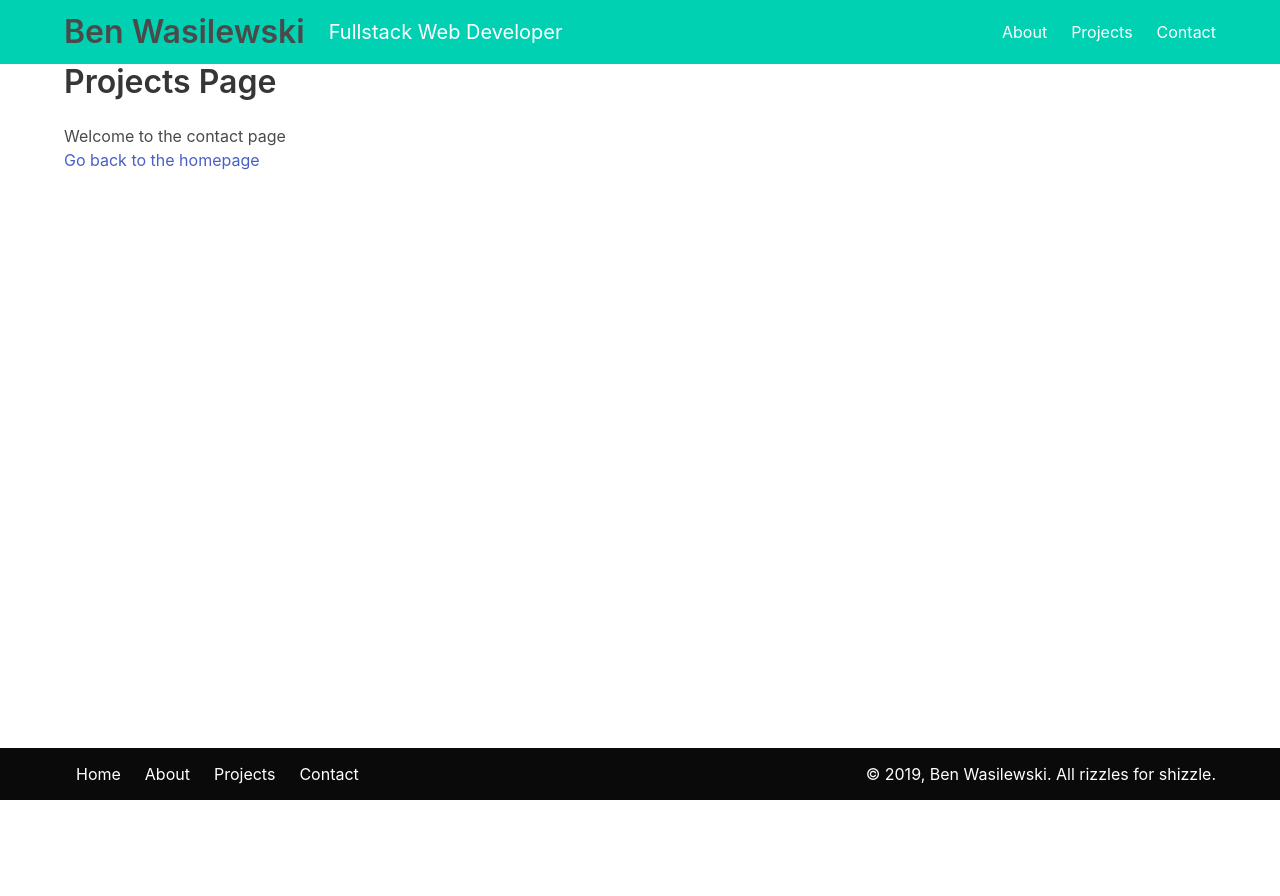
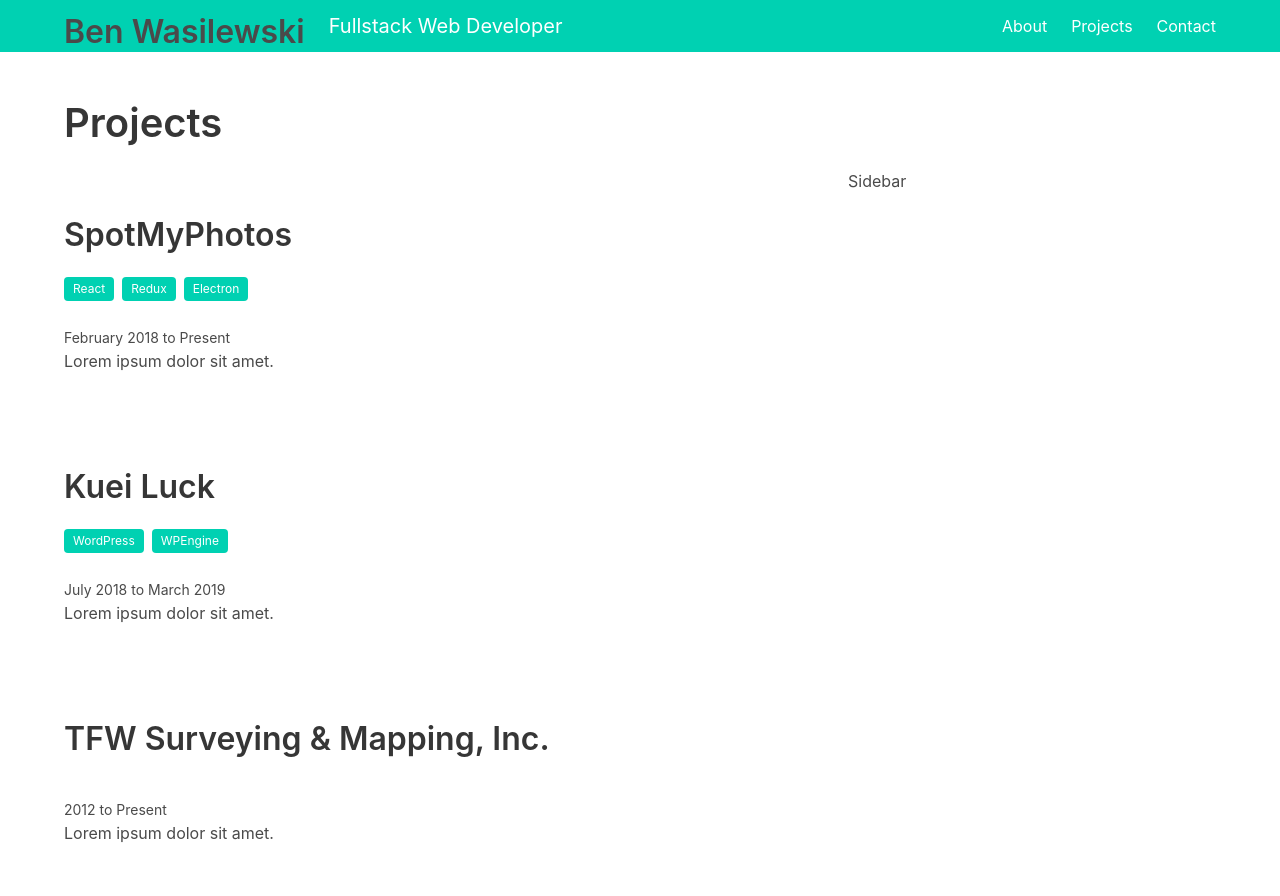
Before and after one commit to bwasilewski/benwas-gatsby, a Gatsby site: page /projects in a window 1280 px wide. Shown: the top 896 px of the page. Before the commit the page ends 800 px from the top, so only its background shows below. Built offline with nearby package versions, Linux system fonts and the light colour scheme; Gatsby itself is replaced by a stand-in of ours.

Commit message:
Add projects to site config and query them on the projects page

```diff
--- a/gatsby-config.js
+++ b/gatsby-config.js
@@ -5,6 +5,33 @@ module.exports = {
     description: `Kick off your next, great Gatsby project with this default starter. This barebones starter ships with the main Gatsby configuration files you might need.`,
     author: `Ben Wasilewski`,
     email: 'benwasilewski@gmail.com',
+    projects: [
+      {
+        title: 'SpotMyPhotos',
+        description: 'Lorem ipsum dolor sit amet.',
+        timeline: {
+          begin: 'February 2018',
+          end: 'Present'
+        },
+        tags: ['React', 'Redux', 'Electron']
+      }, {
+        title: 'Kuei Luck',
+        description: 'Lorem ipsum dolor sit amet.',
+        timeline: {
+          begin: 'July 2018',
+          end: 'March 2019'
+        },
+        tags: ['WordPress', 'WPEngine']
+      }, {
+        title: 'TFW Surveying & Mapping, Inc.',
+        description: 'Lorem ipsum dolor sit amet.',
+        timeline: {
+          begin: '2012',
+          end: 'Present'
+        },
+        tags: []
+      }
+    ],
     social_media: [
       {
         title: 'GitHub',
--- a/src/pages/projects.jsx
+++ b/src/pages/projects.jsx
@@ -1,20 +1,69 @@
 import React from 'react'
-import { Link } from 'gatsby'
+import { Link, StaticQuery, graphql } from 'gatsby'
 
 import Layout from '../components/layout'
 import SEO from '../components/seo'
 
+
+
 const ProjectsPage = () => (
-  <Layout>
-    <SEO title="Projects Page" />
-    <div className="container">
-      <h2 className="title">Projects Page</h2>
-      <p>Welcome to the contact page</p>
-      <ul className="link-list">
-        <li><Link to="/">Go back to the homepage</Link></li>
-      </ul>
-    </div>
-  </Layout>
+  <StaticQuery
+    query={graphql`
+      query ProjectsQuery {
+        site {
+          siteMetadata {
+            projects {
+              title
+              description
+              timeline {
+                begin
+                end
+              }
+              tags
+            }
+          }
+        }
+      }
+    `}
+    render={data =>(
+      <Layout>
+        <SEO title="Projects Page" />
+        <section className="section">
+          <div className="container">
+            <h2 className="title is-2">Projects</h2>
+            <div className="columns">
+              <div className="column is-two-thirds">
+                {data.site.siteMetadata.projects.map(project => (
+                  <section className="section">
+                    <h3 className="title is-3">{project.title}</h3>
+                    <div className="tags">
+                      {project.tags.map(tag => (
+                        <span className="tag is-primary">{tag}</span>
+                      ))}
+                    </div>
+                    <small>{project.timeline.begin} to {project.timeline.end}</small>
+                    <p>{project.description}</p>
+                  </section>
+                ))}
+                {/* <section className="section">
+                  <h3 className="title is-3">SpotMyPhotos</h3>
+                </section>
+                <section className="section">
+                  <h3 className="title is-3">Kuei Luck</h3>
+                </section>
+                <section className="section">
+                  <h3 className="title is-3">Grow Media</h3>
+                </section> */}
+              </div>
+              <div className="column is-one-third">
+                <p>Sidebar</p>
+              </div>
+            </div>
+          </div>
+        </section>
+      </Layout>
+    )}
+  />
 )
 
 export default ProjectsPage
```
